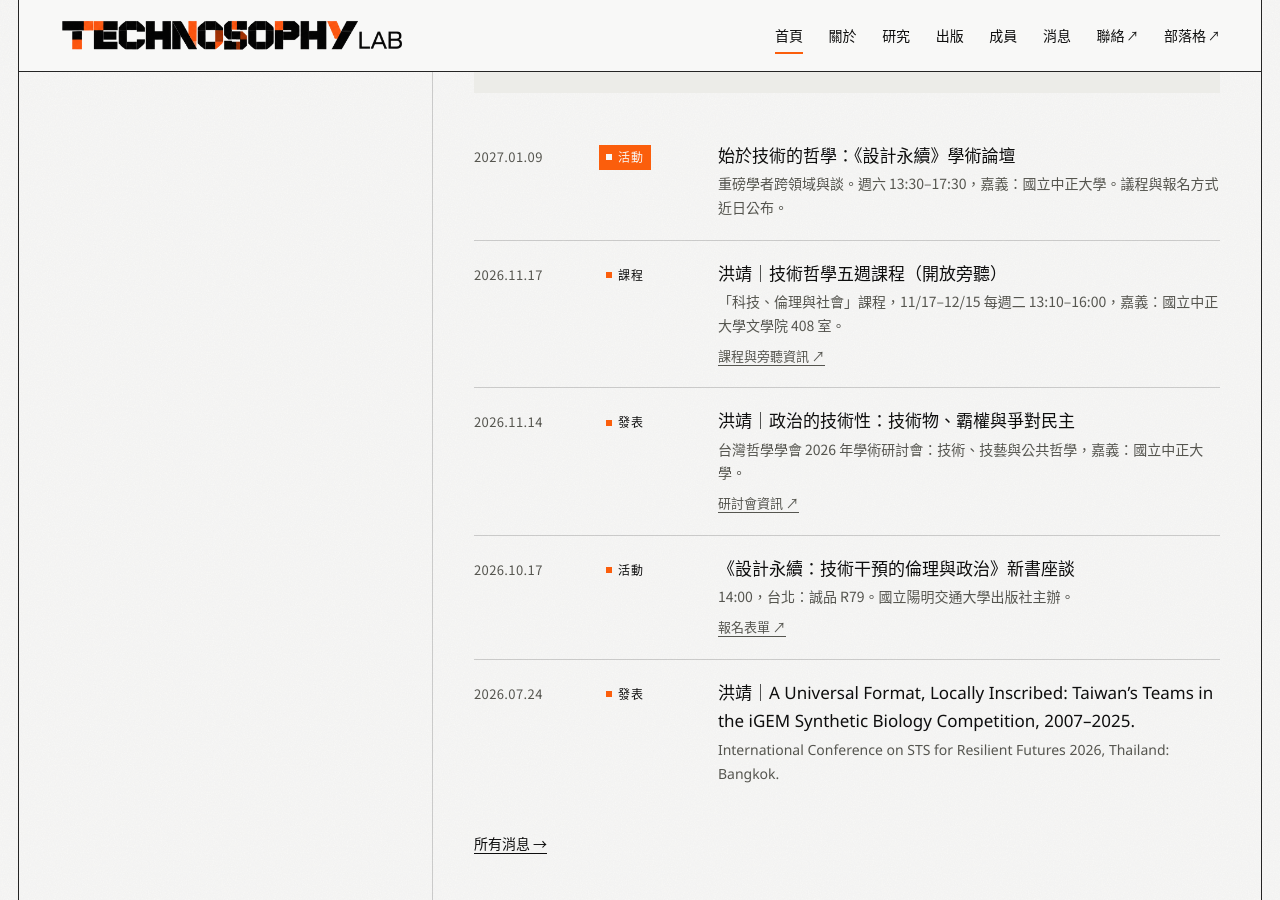
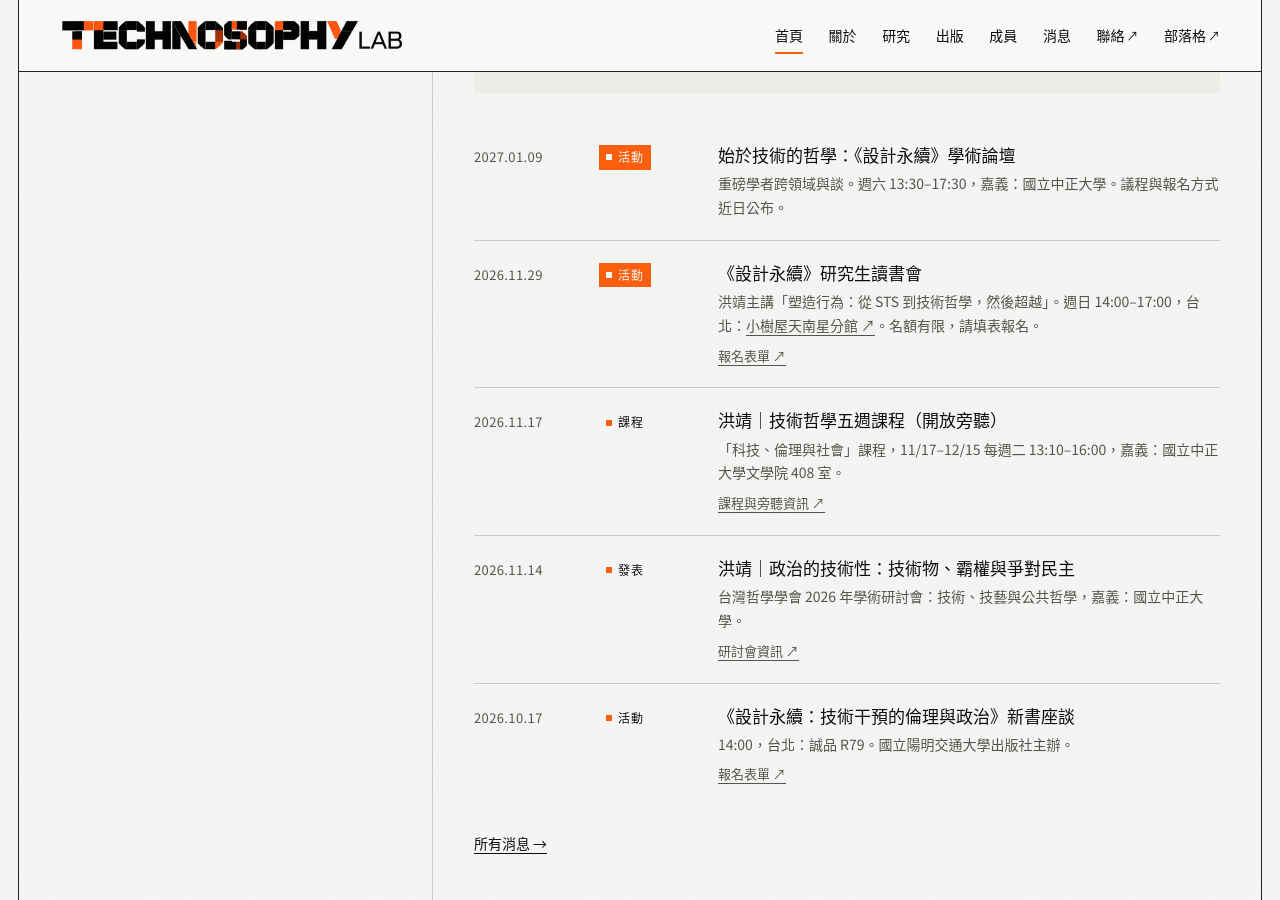
Before and after one commit to hungching1982/technosophy-lab, a Jekyll site: the page built from index.html, in a window 1280 px wide and 900 px high, scrolled down 989 px. Built offline with Jekyll 4.4.1, drawn with Linux system fonts in a browser that asks for light colours.

Commit message:
消息：新增《設計永續》研究生讀書會（2026.11.29）
Co-Authored-By: Claude Opus 5.5 <noreply@anthropic.com>
Claude-Session: https://claude.ai/code/session_01Sc6BJmwojMoBBfzfk5WCKx

```diff
--- a/_data/news.yml
+++ b/_data/news.yml
@@ -25,6 +25,14 @@
   type: 活動
   title: 始於技術的哲學：《設計永續》學術論壇
   summary: 重磅學者跨領域與談。週六 13:30–17:30，嘉義：國立中正大學。議程與報名方式近日公布。
+  book: design-for-green
+
+- date: 2026-11-29
+  type: 活動
+  title: 《設計永續》研究生讀書會
+  summary: '洪靖主講「塑造行為：從 STS 到技術哲學，然後超越」。週日 14:00–17:00，台北：<a class="textlink" href="https://maps.app.goo.gl/gYeUR4oYE6dFSuYSA" rel="noopener">小樹屋天南星分館 <span aria-hidden="true">↗</span></a>。名額有限，請填表報名。'
+  link: https://forms.gle/vVDkqb9n8XDzG7VK7
+  link_text: 報名表單
   book: design-for-green
 
 - date: 2026-11-17
```
